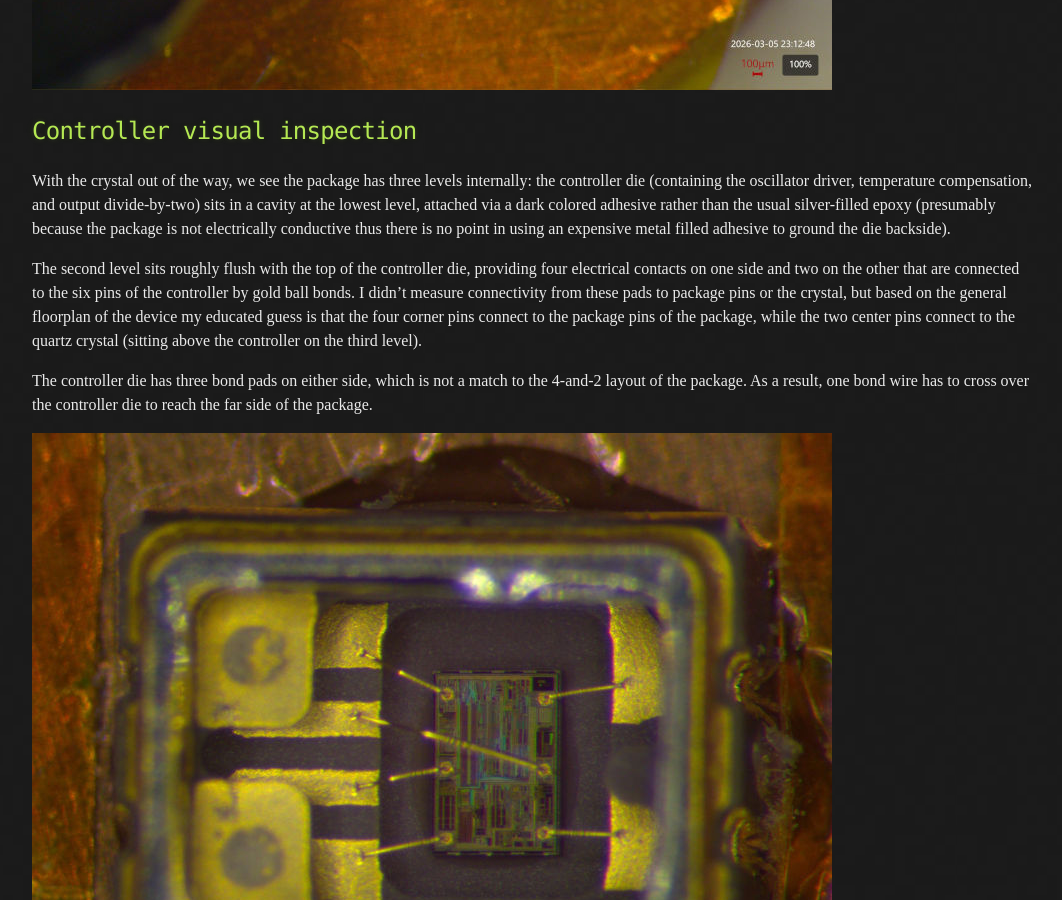
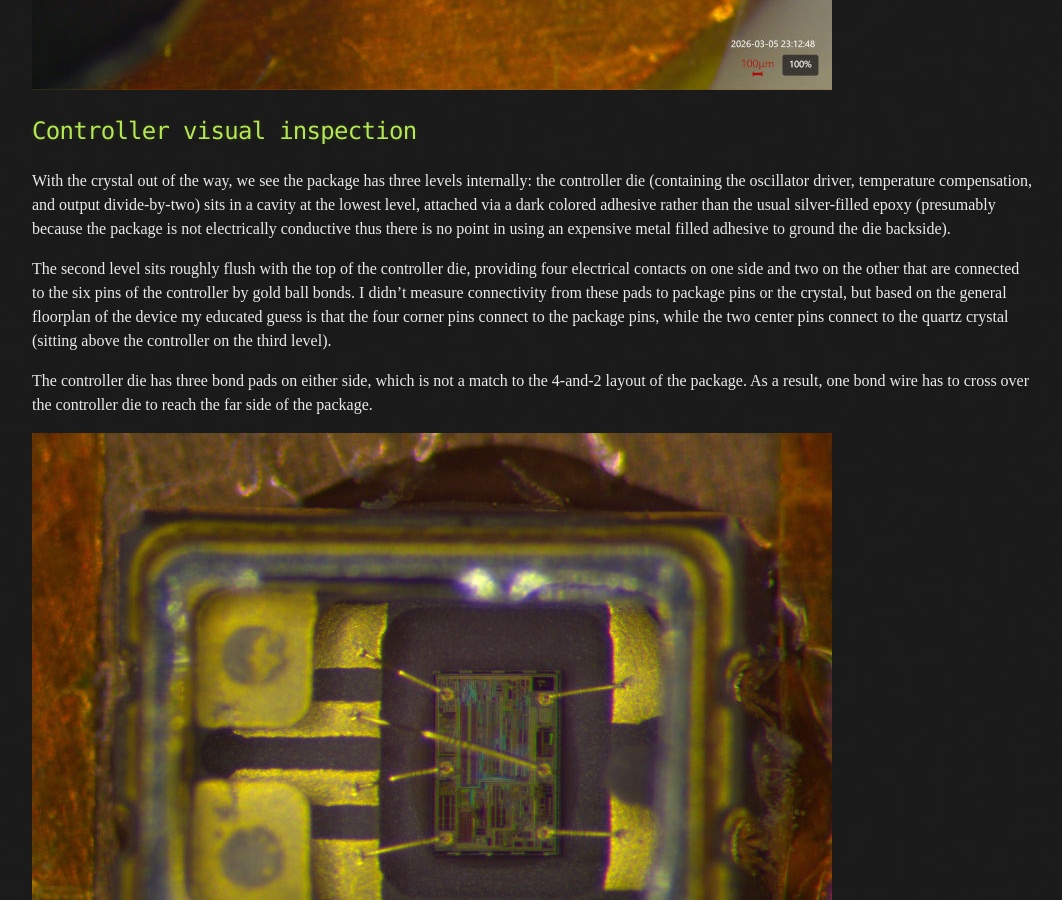
Before and after one commit to azonenberg/serdes-website, a Jekyll site: the page built from serdes/_posts/2026-03-06-TCXO-failure-analysis.md, in a window 1280 px wide and 900 px high, scrolled down 12294 px. Shown: the whole window, without its empty margins (108-1170 px from the left). Built offline with Jekyll 4.4.1, drawn with Linux system fonts in a browser that asks for light colours.

Commit message:
Fixed "package pins of the package" typo

```diff
--- a/serdes/_posts/2026-03-06-TCXO-failure-analysis.md
+++ b/serdes/_posts/2026-03-06-TCXO-failure-analysis.md
@@ -108,7 +108,7 @@ I was worried that the attachment between the crystal and the package would be s
 
 With the crystal out of the way, we see the package has three levels internally: the controller die (containing the oscillator driver, temperature compensation, and output divide-by-two) sits in a cavity at the lowest level, attached via a dark colored adhesive rather than the usual silver-filled epoxy (presumably because the package is not electrically conductive thus there is no point in using an expensive metal filled adhesive to ground the die backside).
 
-The second level sits roughly flush with the top of the controller die, providing four electrical contacts on one side and two on the other that are connected to the six pins of the controller by gold ball bonds. I didn't measure connectivity from these pads to package pins or the crystal, but based on the general floorplan of the device my educated guess is that the four corner pins connect to the package pins of the package, while the two center pins connect to the quartz crystal (sitting above the controller on the third level).
+The second level sits roughly flush with the top of the controller die, providing four electrical contacts on one side and two on the other that are connected to the six pins of the controller by gold ball bonds. I didn't measure connectivity from these pads to package pins or the crystal, but based on the general floorplan of the device my educated guess is that the four corner pins connect to the package pins, while the two center pins connect to the quartz crystal (sitting above the controller on the third level).
 
 The controller die has three bond pads on either side, which is not a match to the 4-and-2 layout of the package. As a result, one bond wire has to cross over the controller die to reach the far side of the package.
 
```
